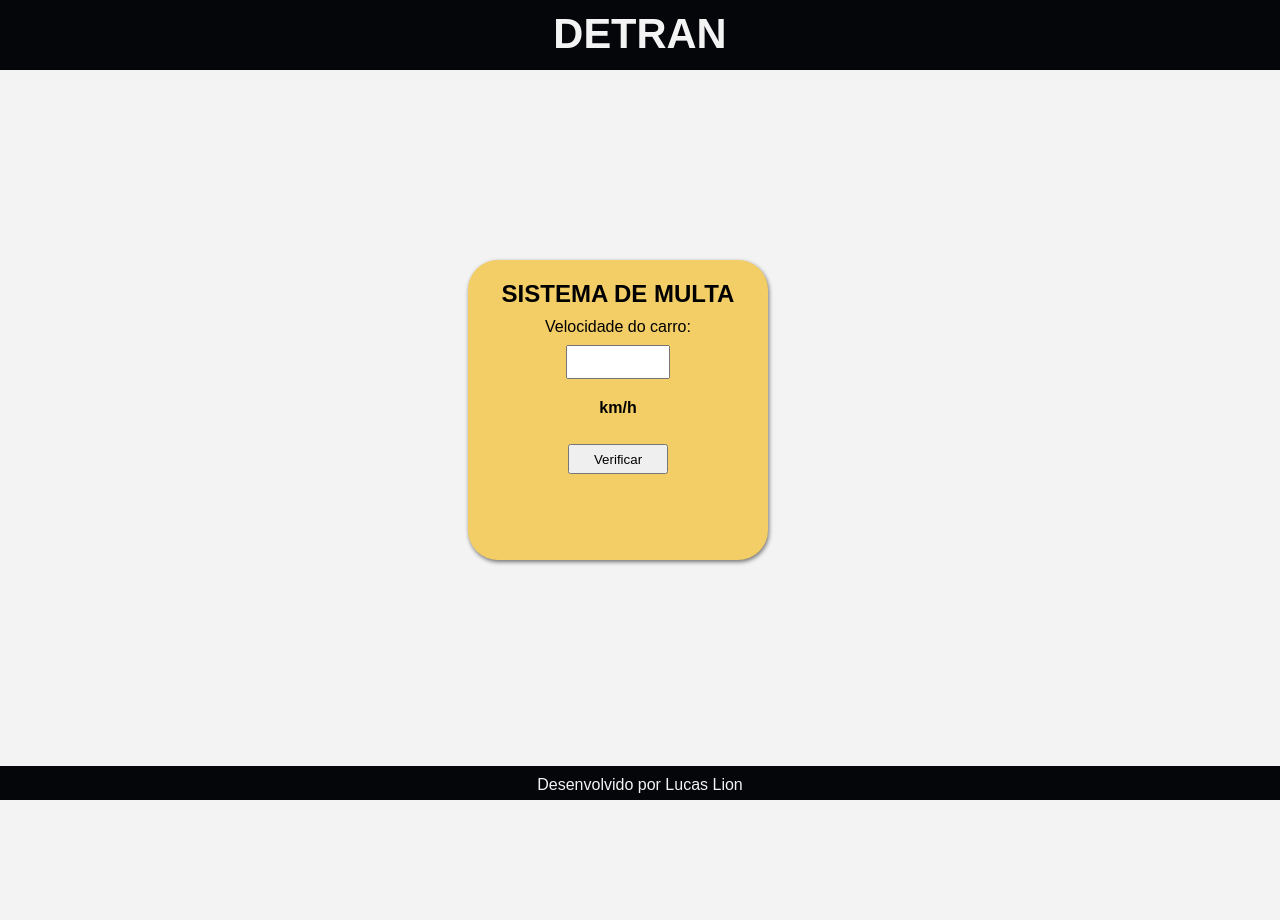
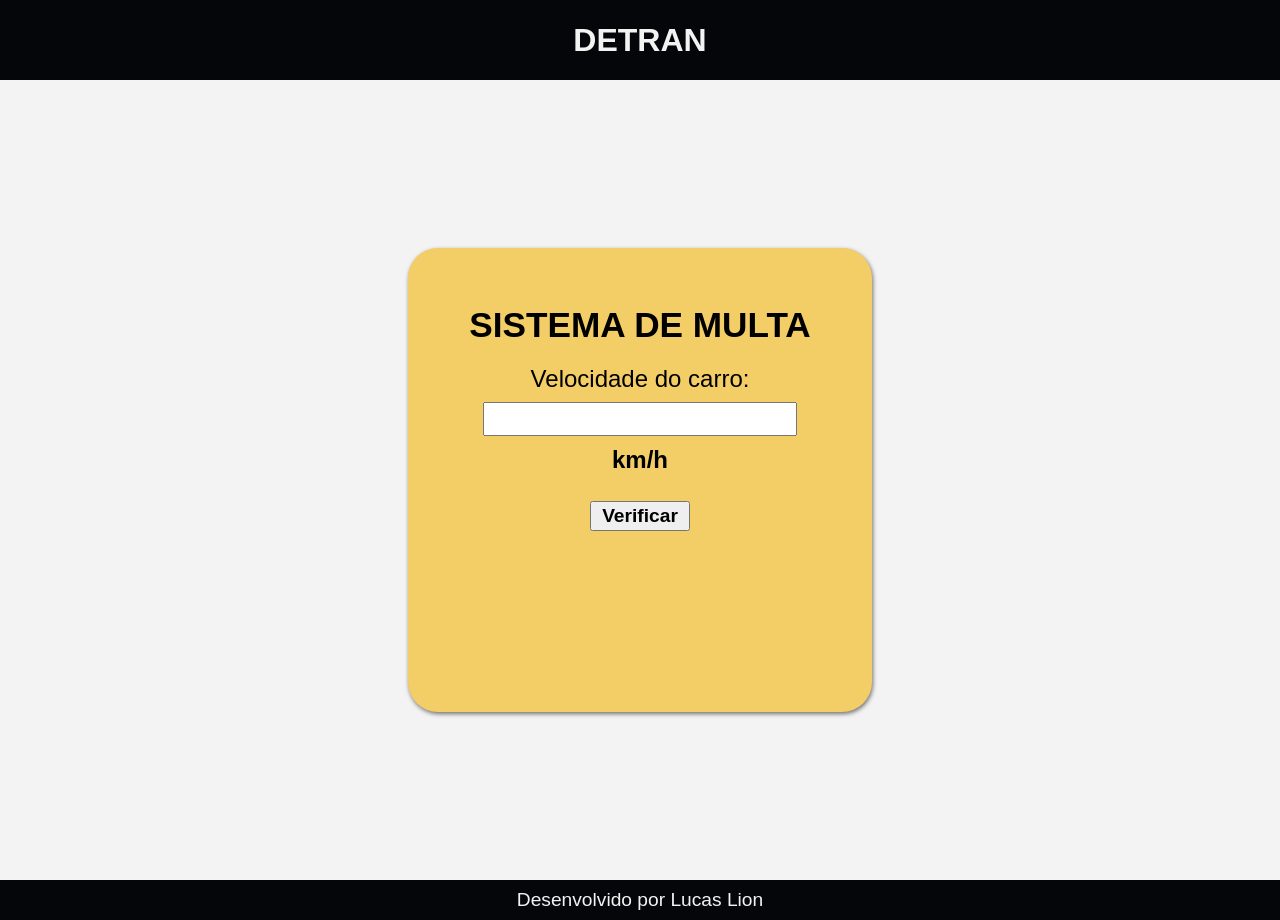
Before and after one commit to Lucas-Lion/JavaScriptEstudos, a plain HTML site: page estudos js/Aula 11/ex010/ex010.html in a window 1280 px wide. Before the commit the page ends 800 px from the top, so only its background shows below. Drawn offline with Linux system fonts and the light colour scheme.

Commit message:
estilizando projetos

```diff
--- a/estudos js/Aula 11/ex010/style.css
+++ b/estudos js/Aula 11/ex010/style.css
@@ -15,55 +15,83 @@
     background-color: #05060A;
     color: #F3F3F3;
 
-    padding: 10px 0px 10px 0px;
-    margin-bottom: 20px;
-    height: 50px;
+    height: 10vh;
 
-    font-size: 1.3em;
+    display: flex;
+    flex-direction: row;
+    justify-content: center;
+    align-items: center;
 }
 
 footer {
     background-color: #05060A;
     color: #F3F3F3;
 
-    position: absolute;
-    bottom: 0%;
+    font-size: 1.2em;
+    height: 40px;
 
-    padding-top: 10px;
-
-    width: 100vw;
-    height: 3%;
-
-    font-size: 1em;
+    display: flex;
+    flex-direction: row;
+    justify-content: center;
+    align-items: center;
 }
 
+p {
+    font-size: 1.5em;
+}
+
+
 .bloco {
-    position: absolute;
-    bottom: 30%;
-    right: 40%;
+    width: 100vw;
+    height: 100vh;
 
+    display: flex;
+    flex-direction: row;
+    justify-content: center;
+    align-items: center;
 }
 
 .container {
     background-color: #F3CD65;
-    width: 300px;
-    height: 300px;
+    width: 450px;
+    height: 450px;
 
     border-radius: 30px;
     box-shadow: 1px 2px 4px rgba(0, 0, 0, 0.534);
+
+    padding: 7px 7px 7px 7px;
 }
 
 #titulo-2 {
-    padding-top: 20px;
-    margin: 0px 0px 10px 0px;
+    padding: 50px 0px 20px 0px;
+    font-size: 2.2em;
 }
 
 .legenda {
     margin: 0px 0px 9px 0px;
 }
 
-input {
+#verificar {
     width: 100px;
     height: 30px;
-    margin: 0px 0px 20px 0px;
+    font-size: 1.2em;
+    font-weight: bold;
+    color: black;
 }
+
+#txtvel {
+    height: 30px;
+    font-size: 1.5em;
+    color: black;
+
+    margin-bottom: 10px;
+}
+
+#res {
+    padding: 40px 0px 0px 0px;
+}
+
+::-webkit-scrollbar {
+    width: 0px;
+    height: 0px;
+}
--- a/estudos js/Aula 11/ex011/style.css
+++ b/estudos js/Aula 11/ex011/style.css
@@ -9,28 +9,40 @@
 }
 
 body {
+    margin: 0px;
     background-color: #D9D9D9;
 }
 
 header {
     background-color: #3E5902;
     height: 10vh;
+
+    display: flex;
+    flex-direction: row;
+    justify-content: center;
+    align-items: center;
 }
 
 footer {
     background-color: #3E5902;
+    font-size: 1.2em;
+    height: 40px;
 
-    position: absolute;
-    padding-top: 10px;
-    width: 100vw;
-    height: 30px;
-    bottom: 0;
+    display: flex;
+    flex-direction: row;
+    justify-content: center;
+    align-items: center;
+
 }
 
 .bloco {
-    position: absolute;
-    bottom: 26%;
-    left: 38%;
+    width: 100vw;
+    height: 100vh;
+
+    display: flex;
+    flex-direction: row;
+    justify-content: center;
+    align-items: center;
 }
 
 .container {
@@ -44,10 +56,6 @@
     box-shadow: 1px 2px 10px black;
 
     padding: 7px 7px 7px 7px;
-}
-
-.titulo {
-    padding-top: 20px;
 }
 
 h2 {
@@ -81,3 +89,8 @@
 
     padding: 20px 0px 0px 0px;
 }
+
+::-webkit-scrollbar {
+    width: 0px;
+    height: 0px;
+}
```
Also changed, not shown: estudos js/Aula 11/ex011/ex011.html (+1 -1 lines).
